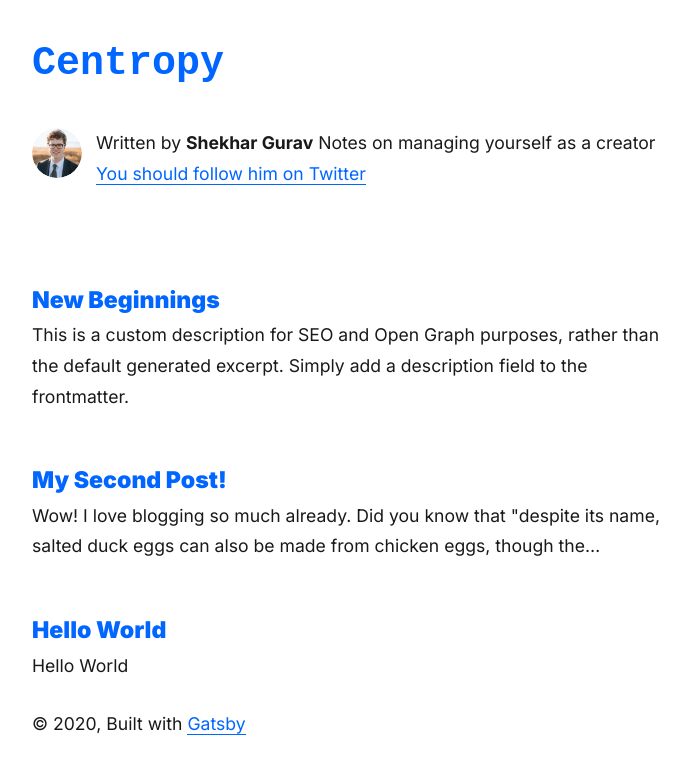
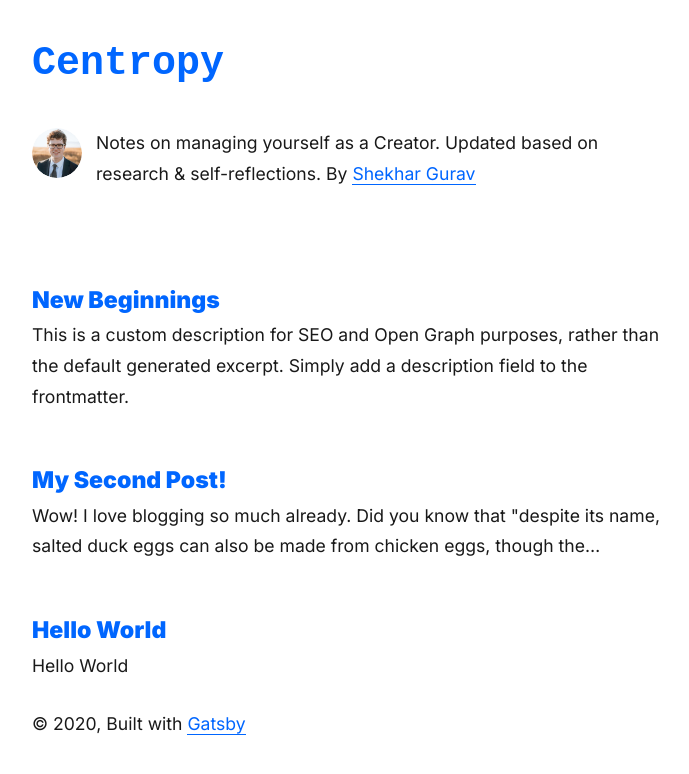
Before and after one commit to pzync/centropy, a Gatsby site: page / in a window 1280 px wide. Shown: the whole page, without its empty margins (293-982 px from the left). Built offline with nearby package versions, Linux system fonts and the light colour scheme; Gatsby itself is replaced by a stand-in of ours; some packages are replaced by stand-ins of ours.

Commit message:
updated the Bio on homepage via bio.js

```diff
--- a/src/components/bio.js
+++ b/src/components/bio.js
@@ -57,10 +57,8 @@ const Bio = () => {
         }}
       />
       <p>
-        Written by <strong>{author.name}</strong> {author.summary}
-        {` `}
-        <a href={`https://twitter.com/${social.twitter}`}>
-          You should follow him on Twitter
+        Notes on managing yourself as a Creator. Updated based on research & self-reflections. By <a href={`https://twitter.com/${social.twitter}`}>
+          Shekhar Gurav
         </a>
       </p>
     </div>
```
